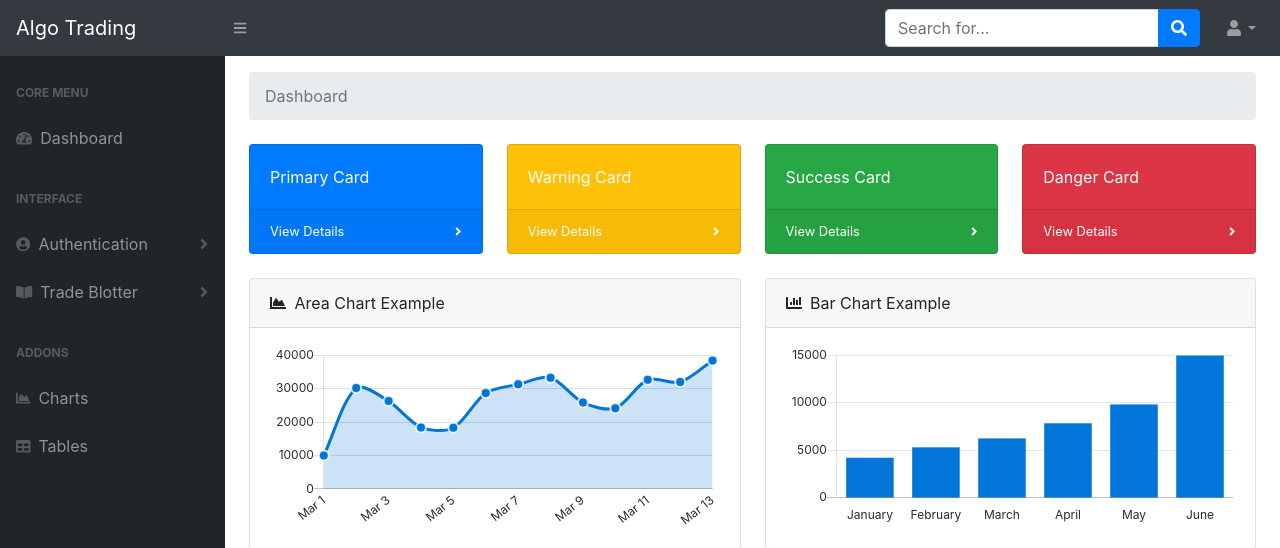
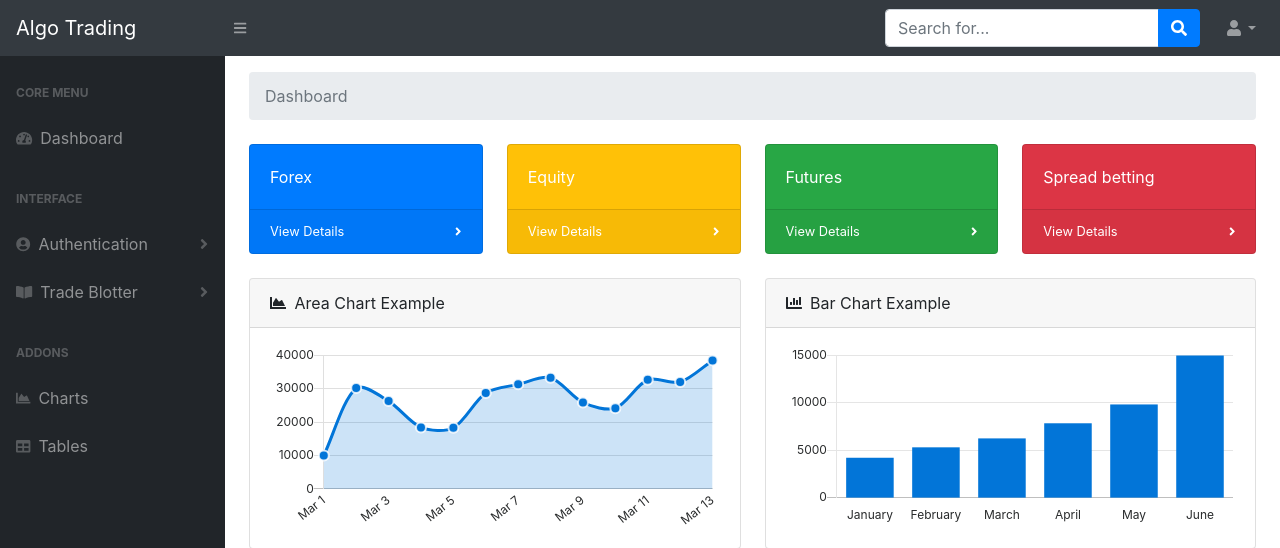
Before and after one commit to canl/algo-trading, a Flask app: page / in a window 1280 px wide. Shown: the top 548 px of the page. Run offline with Flask 2, Linux system fonts and the light colour scheme; a user stored in the database is signed in; some libraries are stand-ins or nearby versions.

Commit message:
updating labels

```diff
--- a/src/web/templates/dashboard.html
+++ b/src/web/templates/dashboard.html
@@ -5,7 +5,7 @@
     <div class="row">
         <div class="col-xl-3 col-md-6">
             <div class="card bg-primary text-white mb-4">
-                <div class="card-body">Primary Card</div>
+                <div class="card-body">Forex</div>
                 <div class="card-footer d-flex align-items-center justify-content-between">
                     <a class="small text-white stretched-link" href="#">View Details</a>
                     <div class="small text-white"><i class="fas fa-angle-right"></i></div>
@@ -14,7 +14,7 @@
         </div>
         <div class="col-xl-3 col-md-6">
             <div class="card bg-warning text-white mb-4">
-                <div class="card-body">Warning Card</div>
+                <div class="card-body">Equity</div>
                 <div class="card-footer d-flex align-items-center justify-content-between">
                     <a class="small text-white stretched-link" href="#">View Details</a>
                     <div class="small text-white"><i class="fas fa-angle-right"></i></div>
@@ -23,7 +23,7 @@
         </div>
         <div class="col-xl-3 col-md-6">
             <div class="card bg-success text-white mb-4">
-                <div class="card-body">Success Card</div>
+                <div class="card-body">Futures</div>
                 <div class="card-footer d-flex align-items-center justify-content-between">
                     <a class="small text-white stretched-link" href="#">View Details</a>
                     <div class="small text-white"><i class="fas fa-angle-right"></i></div>
@@ -32,7 +32,7 @@
         </div>
         <div class="col-xl-3 col-md-6">
             <div class="card bg-danger text-white mb-4">
-                <div class="card-body">Danger Card</div>
+                <div class="card-body">Spread betting</div>
                 <div class="card-footer d-flex align-items-center justify-content-between">
                     <a class="small text-white stretched-link" href="#">View Details</a>
                     <div class="small text-white"><i class="fas fa-angle-right"></i></div>
```
